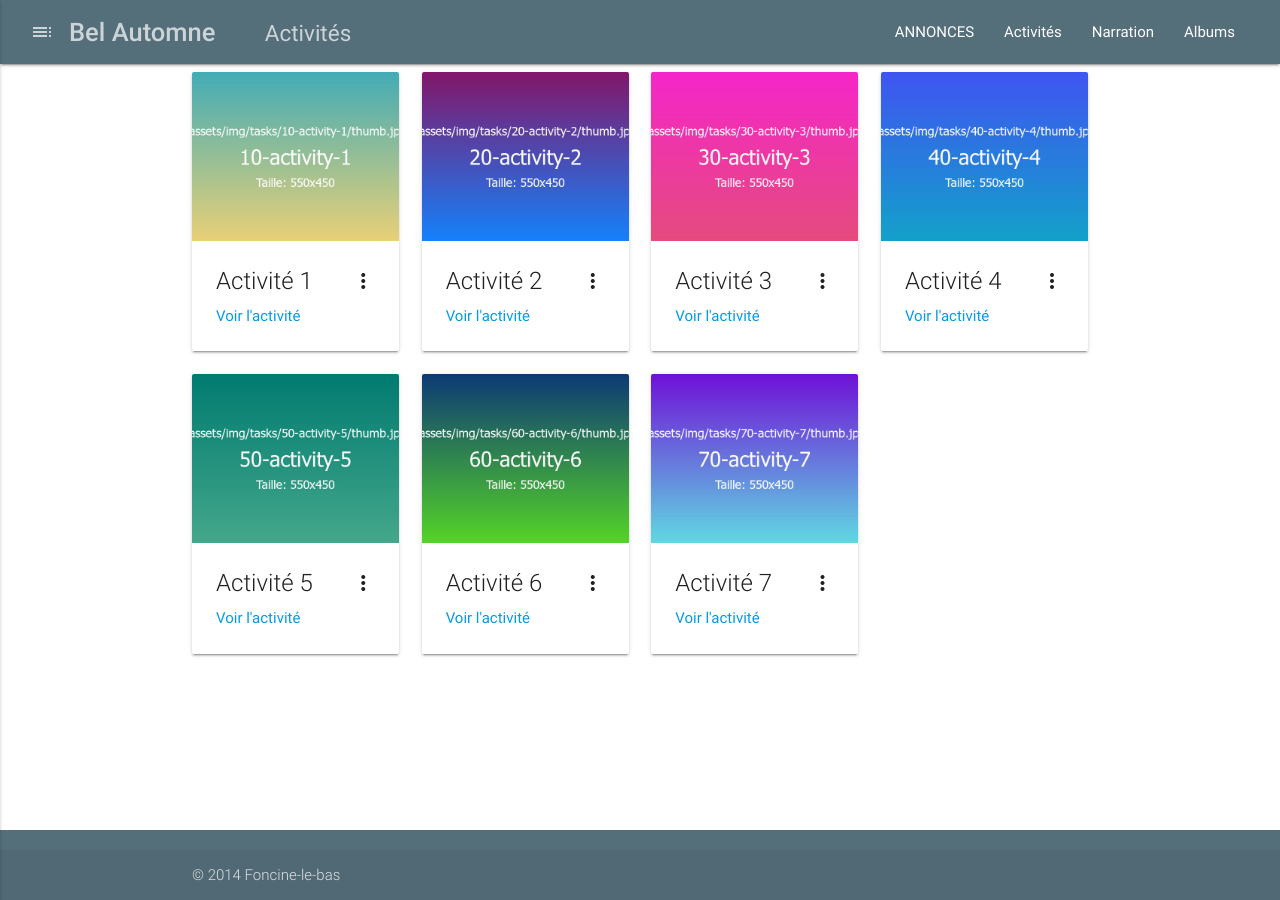
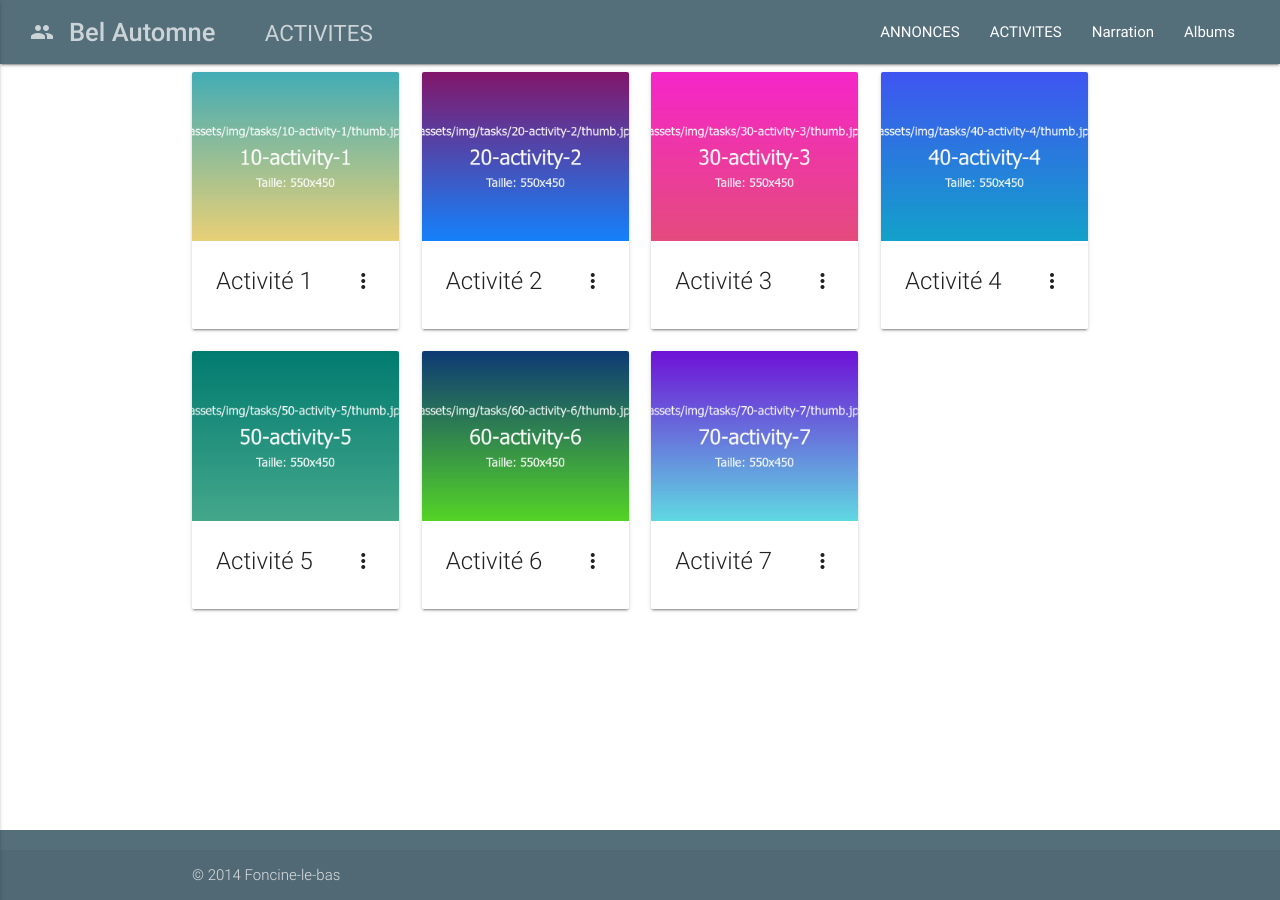
Before and after one commit to asso-foncine/bel-automne, a Jekyll site: the page built from tasks.md, in a window 1280 px wide. Built offline with Jekyll 4.4.1, drawn with Linux system fonts in a browser that asks for light colours; nearby versions of some CDN libraries; comment, search, counter and statistics services are not loaded.

Commit message:
Updated 'tasks.md' via CloudCannon

```diff
--- a/tasks.md
+++ b/tasks.md
@@ -5,9 +5,7 @@ layout: tasks
 permalink: /tasks/
 index: 20
 #Modifiable
-title: Activités
-description: |
-    Contenu publications de niveau 2
-icon: toc
-link-text: "Voir l'activité"
+title: ACTIVITES
+description: Nos animations
+icon: people
 ---
```
